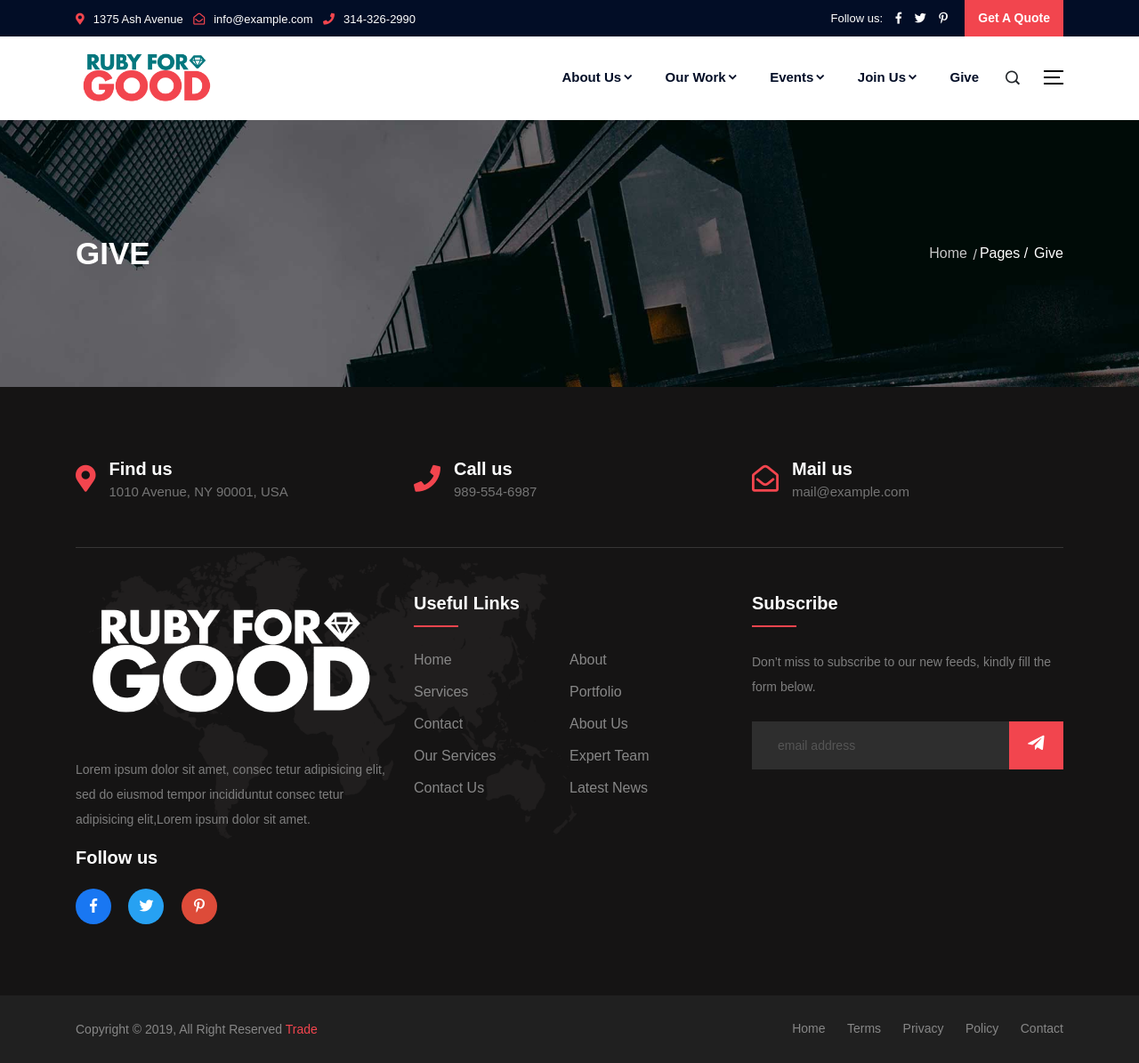
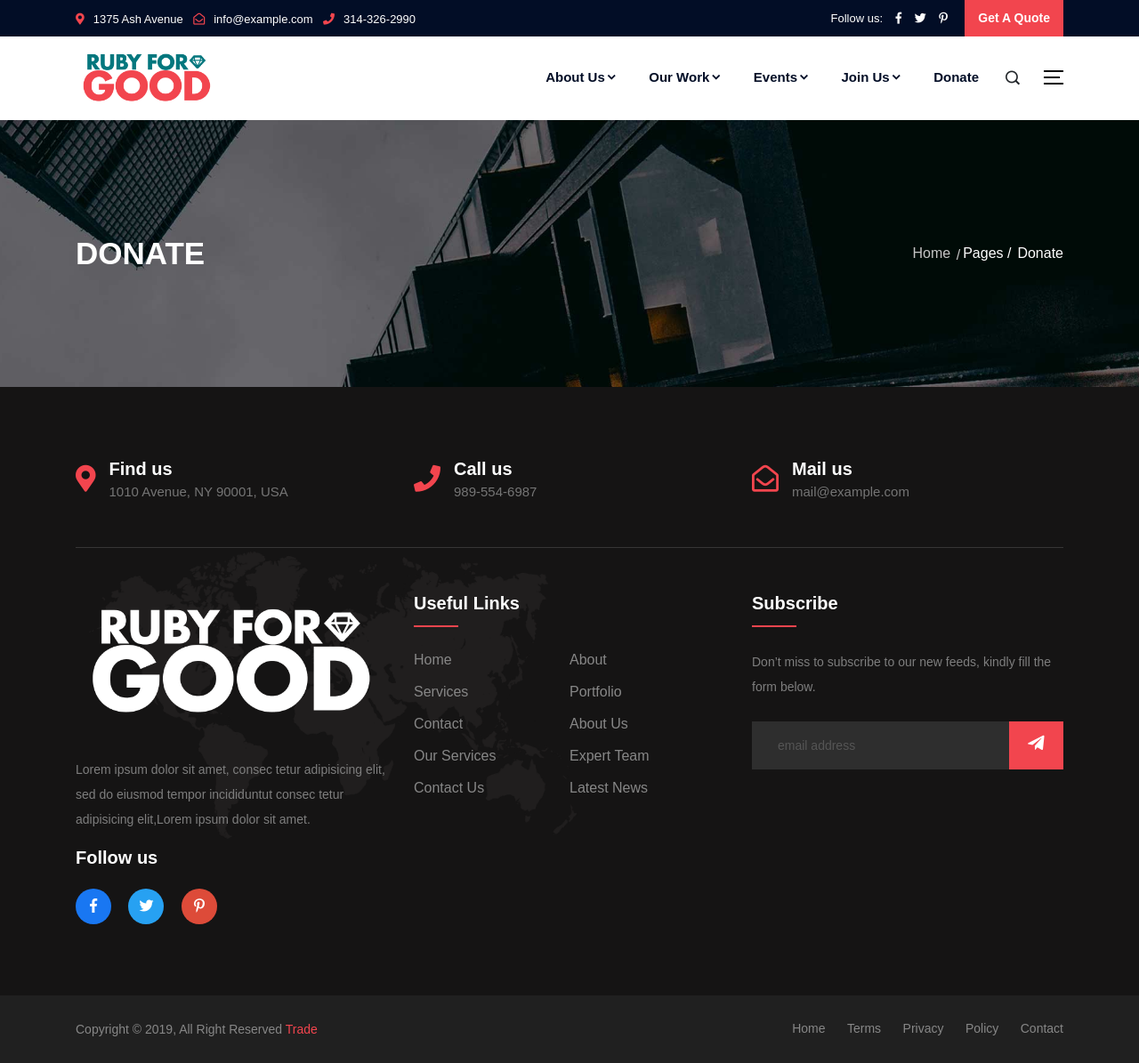
Before and after one commit to rubyforgood/rubyforgood.org, a Jekyll site: the page built from pages/donate.html, in a window 1280 px wide. Shown: the whole page at 89% size. Built offline with Jekyll 4.4.1, drawn with Linux system fonts in a browser that asks for light colours; nearby versions of some CDN libraries; library files that are not in the unit come from our copies.

Commit message:
Rename give to donate

```diff
--- a/_data/navigation.yml
+++ b/_data/navigation.yml
@@ -38,5 +38,5 @@
     url: /pages/join-us/github-sponsorships
   - text: Coding Retreats
     url: /pages/join-us/coding-retreats
-- text: Give
-  url: /pages/give
+- text: Donate
+  url: /pages/donate
--- a/pages/donate.html
+++ b/pages/donate.html
@@ -1,4 +1,4 @@
 ---
 layout: page
-title: Give
+title: Donate
 ---
```
